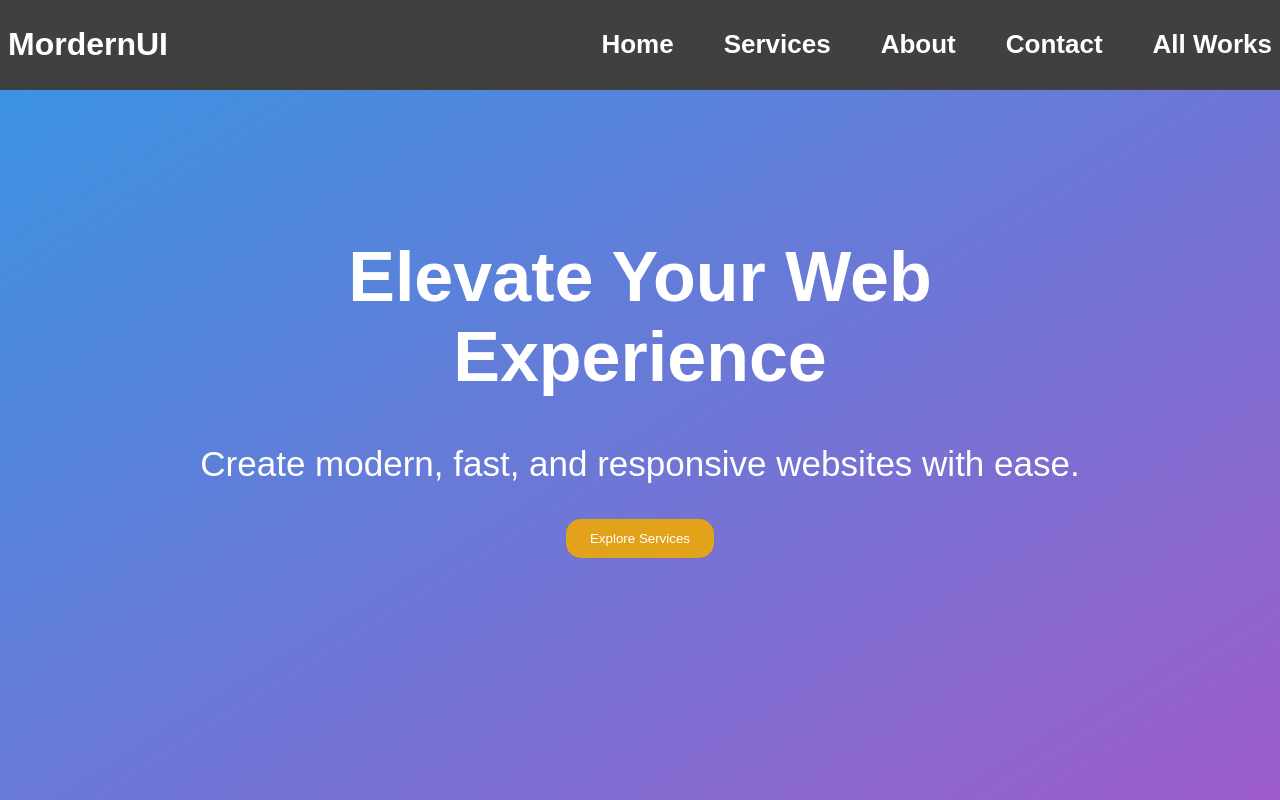
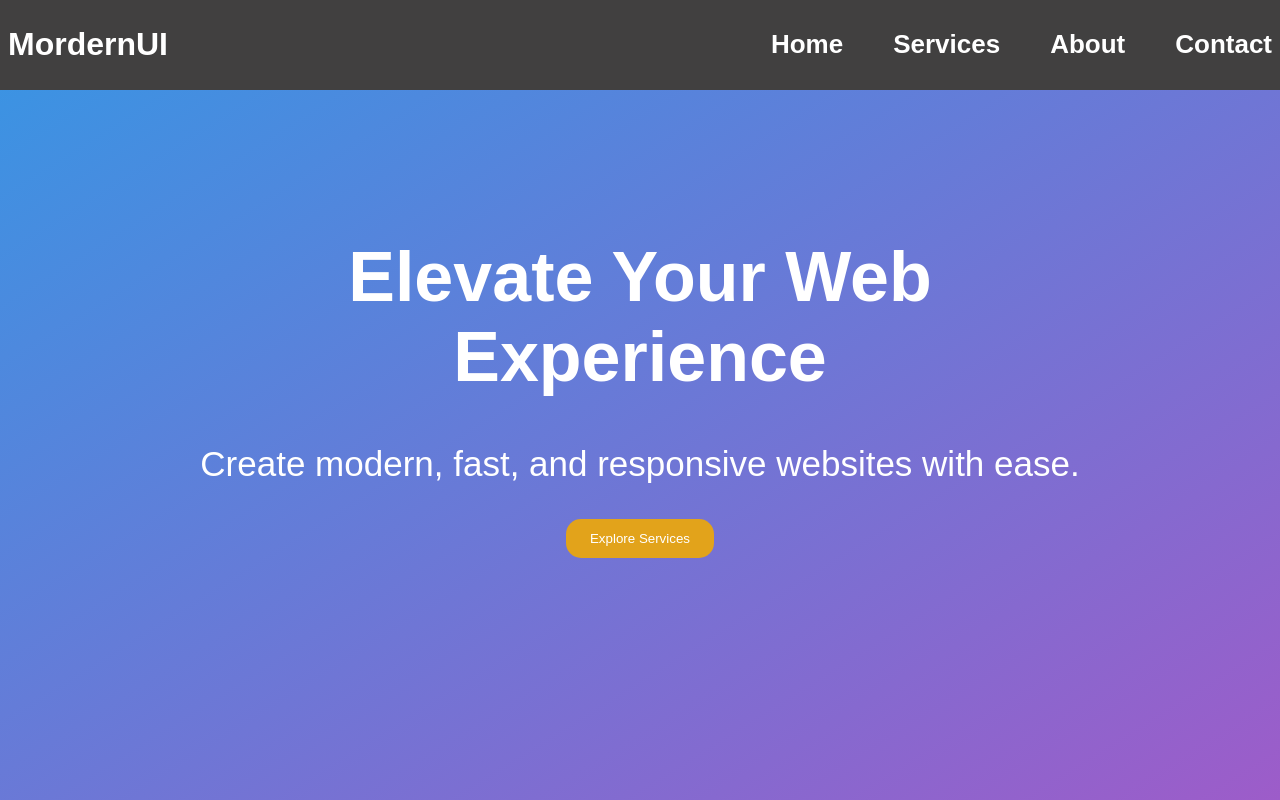
Before and after one commit to jananikodithuwakku/Wood1, a plain HTML site: page index.html in a window 1280 px wide. Drawn offline with Linux system fonts and the light colour scheme.

Commit message:
Update index.html

```diff
--- a/index.html
+++ b/index.html
@@ -14,7 +14,6 @@
                 <li><a href="">Services</a></li>
                 <li><a href="">About</a></li>
                 <li><a href="">Contact</a></li>
-                <li><a href="../All_Works.html">All Works</a></li>
             </ul>
         </nav>
     </header>
```
